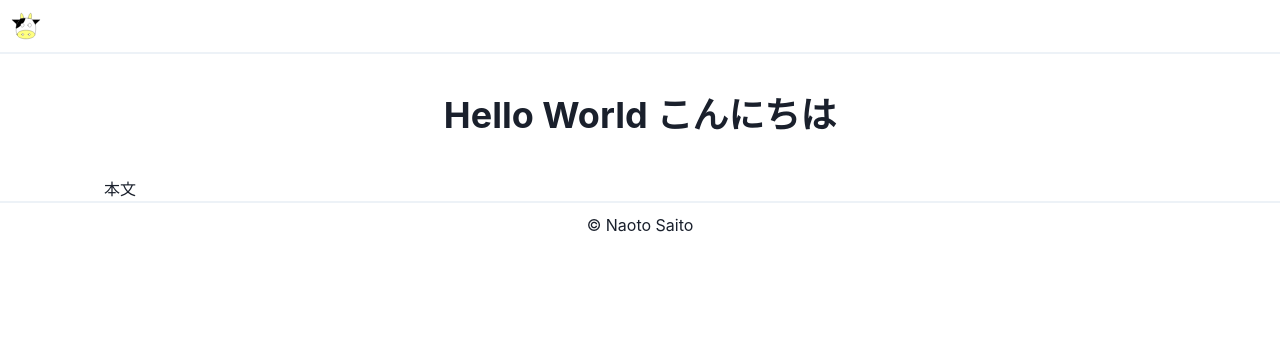
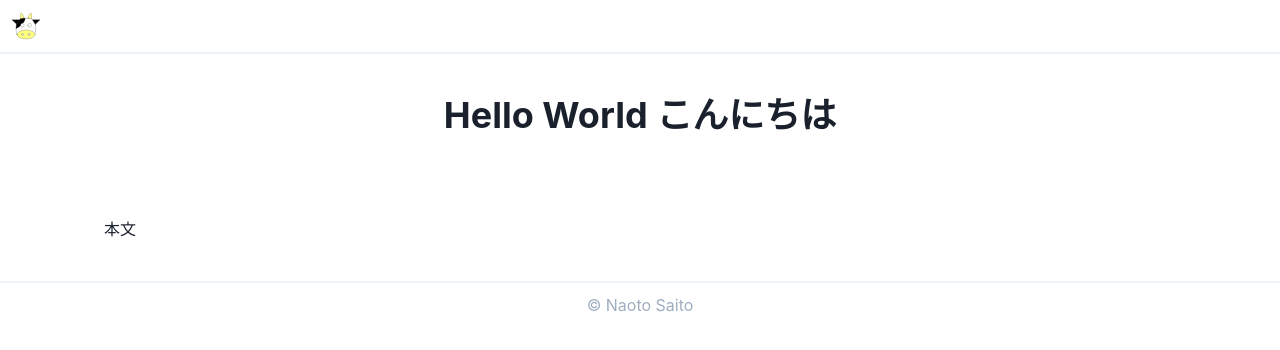
Before and after one commit to lamlam/blog2021, a Next.js app: page / in a window 1280 px wide. Shown: the top 350 px of the page. Built offline with nearby package versions, Linux system fonts and the light colour scheme.

Commit message:
Refactor footer

```diff
--- a/components/Footer.tsx
+++ b/components/Footer.tsx
@@ -10,7 +10,7 @@ export default function Footer(props: Props) {
       centerContent
     >
       <HStack p="10px">
-        <Text>© Naoto Saito</Text>
+        <Text color="gray.400">© Naoto Saito</Text>
       </HStack>
     </Container>
   );
--- a/pages/index.tsx
+++ b/pages/index.tsx
@@ -8,7 +8,7 @@ export default function Home() {
     <>
       <Nav />
       <Title title="Hello World こんにちは" />
-      <Container maxWidth="6xl" p="0px 40px">
+      <Container maxWidth="6xl" p="40px">
         <Text>本文</Text>
       </Container>
       <Footer />
```
